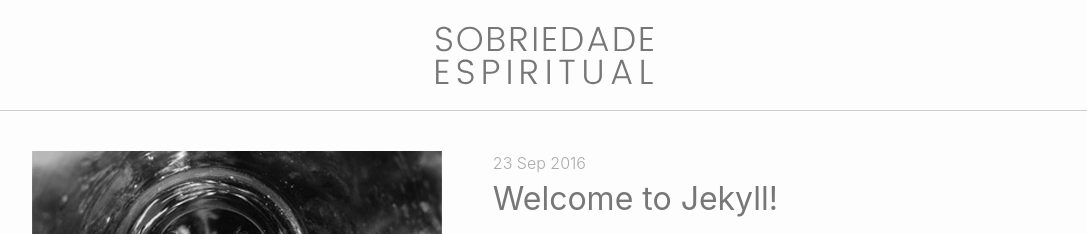
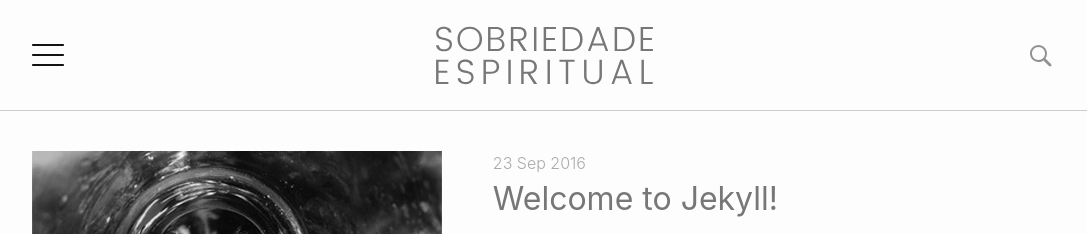
Before and after one commit to leandroatallah/sobriedade-espiritual, a Jekyll site: the page built from index.html, in a window 1280 px wide. Shown: the top 234 px of the page, without its empty margins (96-1183 px from the left). Built offline with Jekyll 4.4.1, drawn with Linux system fonts in a browser that asks for light colours.

Commit message:
Atualizar cor Menu e Search 5

```diff
--- a/_sass/_base.scss
+++ b/_sass/_base.scss
@@ -238,12 +238,12 @@ header{
     }
 
     a.menu-btn{
-        background: url("..img/menu.svg") center no-repeat;
+        background: url("../img/menu.svg") center no-repeat;
         width: 32px;
         height: 32px;
     }
     a.search-btn{
-        background: url("..img/search.svg") center no-repeat;
+        background: url("../img/search.svg") center no-repeat;
         width: 32px;
         height: 32px;
     }
```
